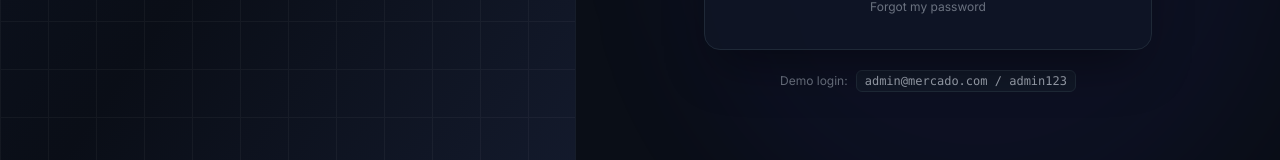
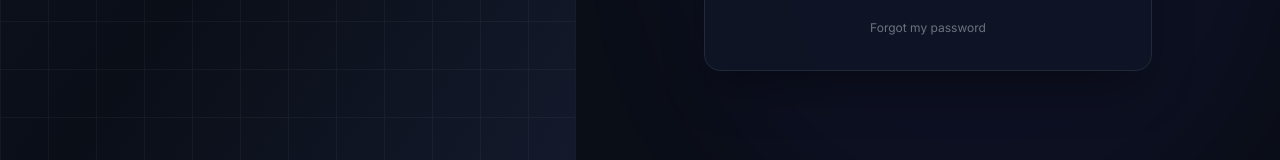
Before and after one commit to Julio-Costa-Braga/Mercado-Financeiroo, a Next.js app in the folder frontend/: page /login in a window 1280 px wide. Shown: the part 555-715 px from the top of the page. Built offline with nearby package versions, Linux system fonts and the light colour scheme; no server answers.

Commit message:
fix(login): remover credenciais de demonstracao da tela de login

```diff
--- a/frontend/src/app/login/page.tsx
+++ b/frontend/src/app/login/page.tsx
@@ -302,13 +302,6 @@ export default function LoginPage() {
               </>
             )}
           </div>
-
-          <div className="mt-5 flex items-center justify-center gap-2 text-xs text-gray-600">
-            <span className="text-gray-500">{t('login.demo.caption')}:</span>
-            <code className="px-2 py-0.5 bg-market-card border border-market-border rounded-md text-gray-400 font-mono">
-              {t('login.demo.creds')}
-            </code>
-          </div>
         </div>
       </div>
     </div>
--- a/frontend/src/lib/i18n.tsx
+++ b/frontend/src/lib/i18n.tsx
@@ -22,8 +22,6 @@ const pt = {
   'login.submit': 'Entrar',
   'login.submit.loading': 'Entrando...',
   'login.forgot': 'Esqueci minha senha',
-  'login.demo.caption': 'Login demo',
-  'login.demo.creds': 'admin@mercado.com / admin123',
   'login.error.required': 'Preencha todos os campos.',
   'login.mfa.title': 'Verificação em duas etapas',
   'login.mfa.subtitle': 'Digite o código de 6 dígitos',
@@ -315,8 +313,6 @@ const en: Dict = {
   'login.submit': 'Sign in',
   'login.submit.loading': 'Signing in...',
   'login.forgot': 'Forgot my password',
-  'login.demo.caption': 'Demo login',
-  'login.demo.creds': 'admin@mercado.com / admin123',
   'login.error.required': 'Please fill in all fields.',
   'login.mfa.title': 'Two-factor verification',
   'login.mfa.subtitle': 'Enter the 6-digit code',
@@ -604,8 +600,6 @@ const es: Dict = {
   'login.submit': 'Iniciar sesión',
   'login.submit.loading': 'Entrando...',
   'login.forgot': 'Olvidé mi contraseña',
-  'login.demo.caption': 'Login demo',
-  'login.demo.creds': 'admin@mercado.com / admin123',
   'login.error.required': 'Completa todos los campos.',
   'login.mfa.title': 'Verificación en dos pasos',
   'login.mfa.subtitle': 'Ingresa el código de 6 dígitos',
```
